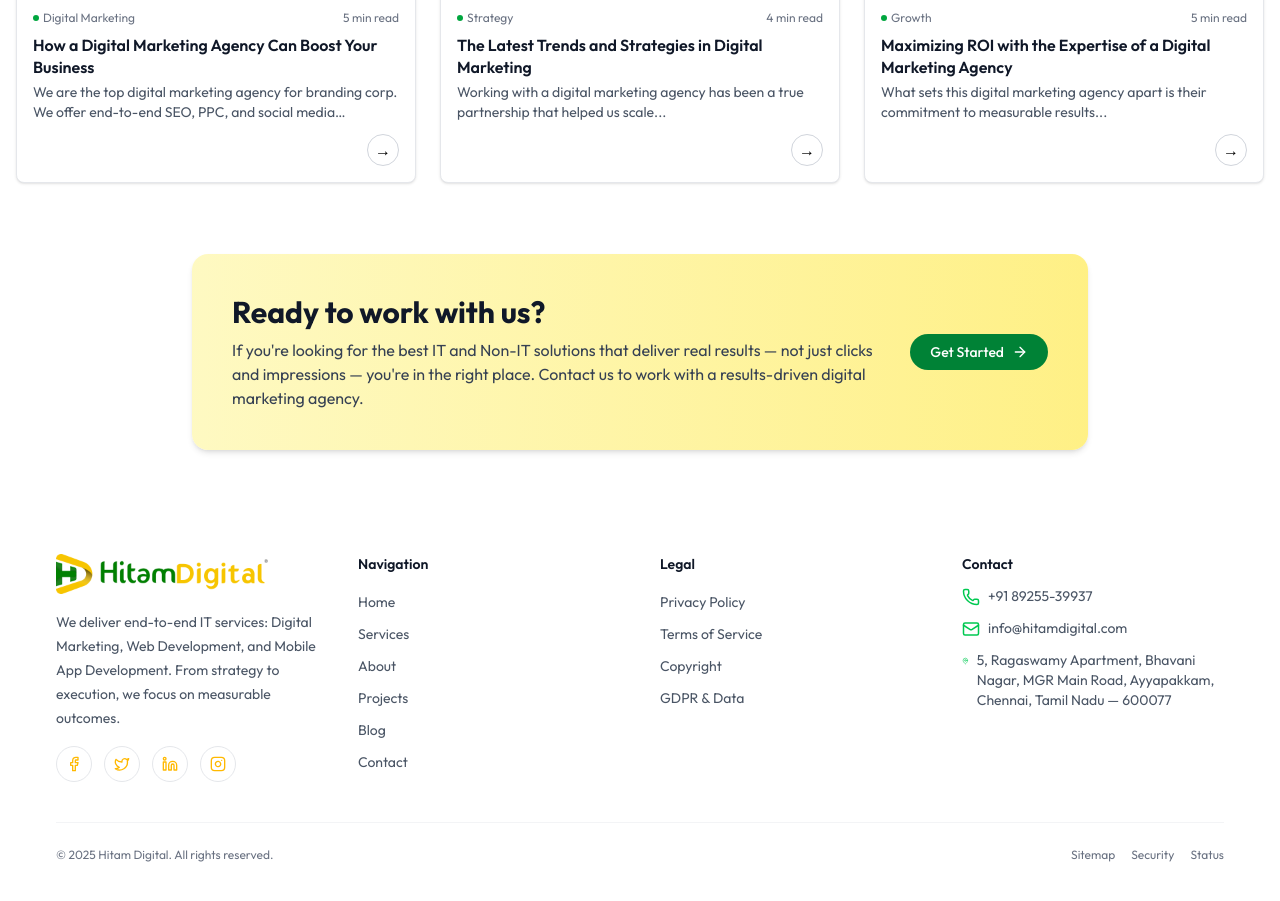
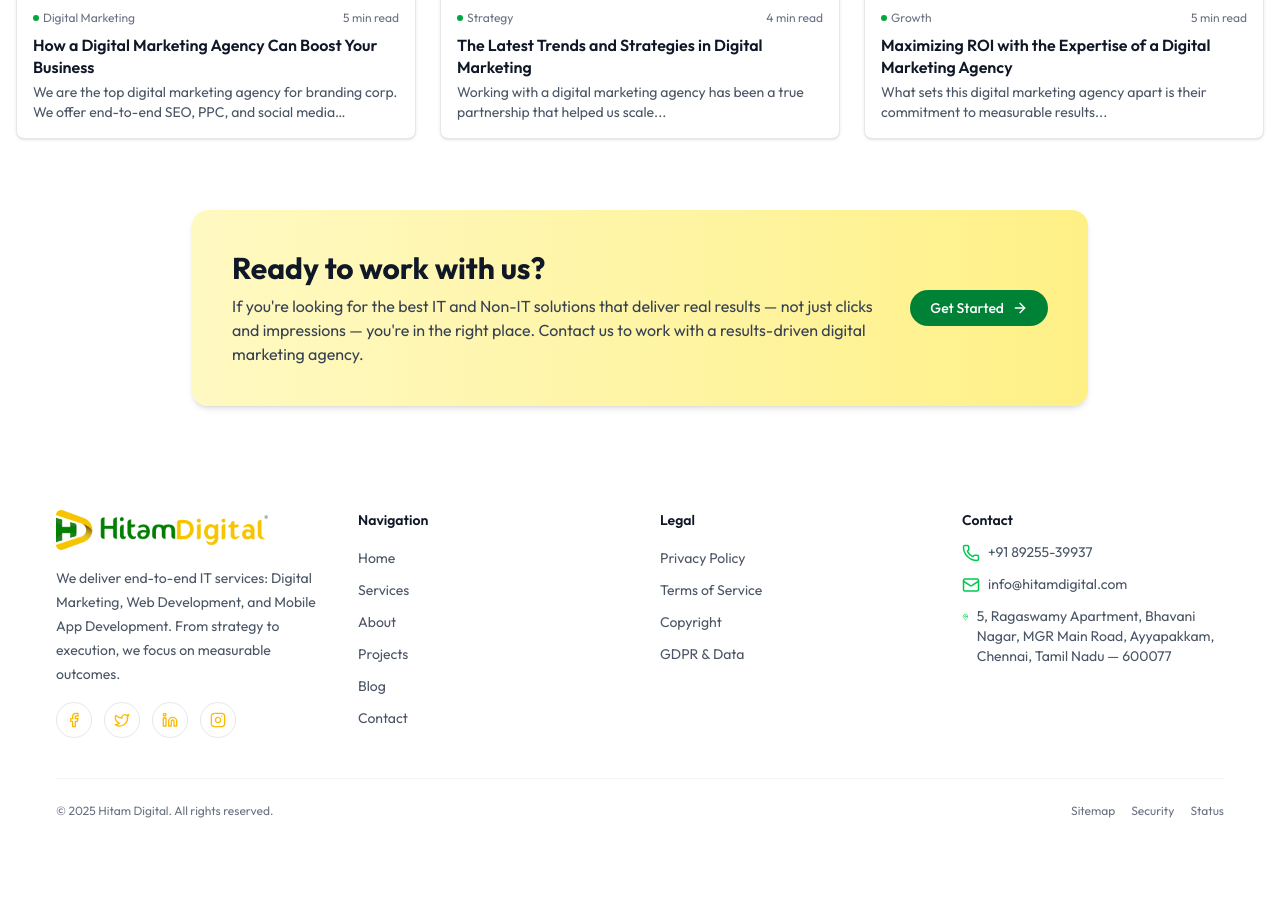
Before and after one commit to mohamedrifa/Hitam-Digital, a React (Vite) app: page /service in a window 1280 px wide. Shown: the part 4280-5181 px from the top of the page. Built offline with nearby package versions, Linux system fonts and the light colour scheme.

Commit message:
delete duplicate homepage and blog solve

```diff
--- a/src/components/Home/BlogSection.jsx
+++ b/src/components/Home/BlogSection.jsx
@@ -1,6 +1,7 @@
-// CompactBlogSection.jsx (with Framer Motion)
 import React from "react";
+import { Link } from "react-router-dom";
 import { motion } from "framer-motion";
+
 
 const posts = [
   {
@@ -70,12 +71,12 @@ export default function CompactBlogSection() {
               and convert visitors into customers with proven strategies.
             </p>
           </div>
-          <a
-            href="/blog"
+          <Link
+            to="/blogs"
             className="inline-flex items-center justify-center rounded-full border border-green-600 px-4 py-1.5 text-sm font-medium text-green-700 hover:bg-green-600 hover:text-white transition"
           >
             See more
-          </a>
+          </Link>
         </motion.div>
 
         {/* Blog cards */}
@@ -121,16 +122,6 @@ export default function CompactBlogSection() {
                   {post.excerpt}
                 </p>
 
-                <div className="mt-3 flex justify-end">
-                  <motion.button
-                    whileHover={{ scale: 1.05 }}
-                    whileTap={{ scale: 0.96 }}
-                    className="h-8 w-8 rounded-full border border-gray-300 flex items-center justify-center hover:bg-green-600 hover:text-white transition"
-                    aria-label="Read article"
-                  >
-                    →
-                  </motion.button>
-                </div>
               </div>
             </motion.article>
           ))}
--- a/src/pages/HomePage.jsx
+++ /dev/null
@@ -1,32 +0,0 @@
-import React, { lazy, Suspense } from "react";
-import HeroSection from "../components/Home/HeroSection";
-import CTASection from "../components/Home/CTASection";
-import HowWeWork from "../components/Home/HowWeWork";
-import PortfolioSection from "../components/Home/PortfolioSection";
-import CompactBlogSection from "../components/Home/BlogSection";
-
-
-
-// ✅ lazy() must also be a function here
-const OurClients = lazy(() => import("../components/home/OurClients"));
-const FAQSection = lazy(()=>import("../components/home/FAQSection"));
-
-const HomePage = () => {
-  return (
-    <div>
-
-      <Suspense fallback={<div>Loading clients...</div>}>
-        <HeroSection />
-        <HowWeWork />
-        <PortfolioSection />
-        <OurClients />
-        <FAQSection/>
-        <CompactBlogSection />
-        <CTASection/>
-
-      </Suspense>
-    </div>
-  );
-};
-
-export default HomePage;
```
